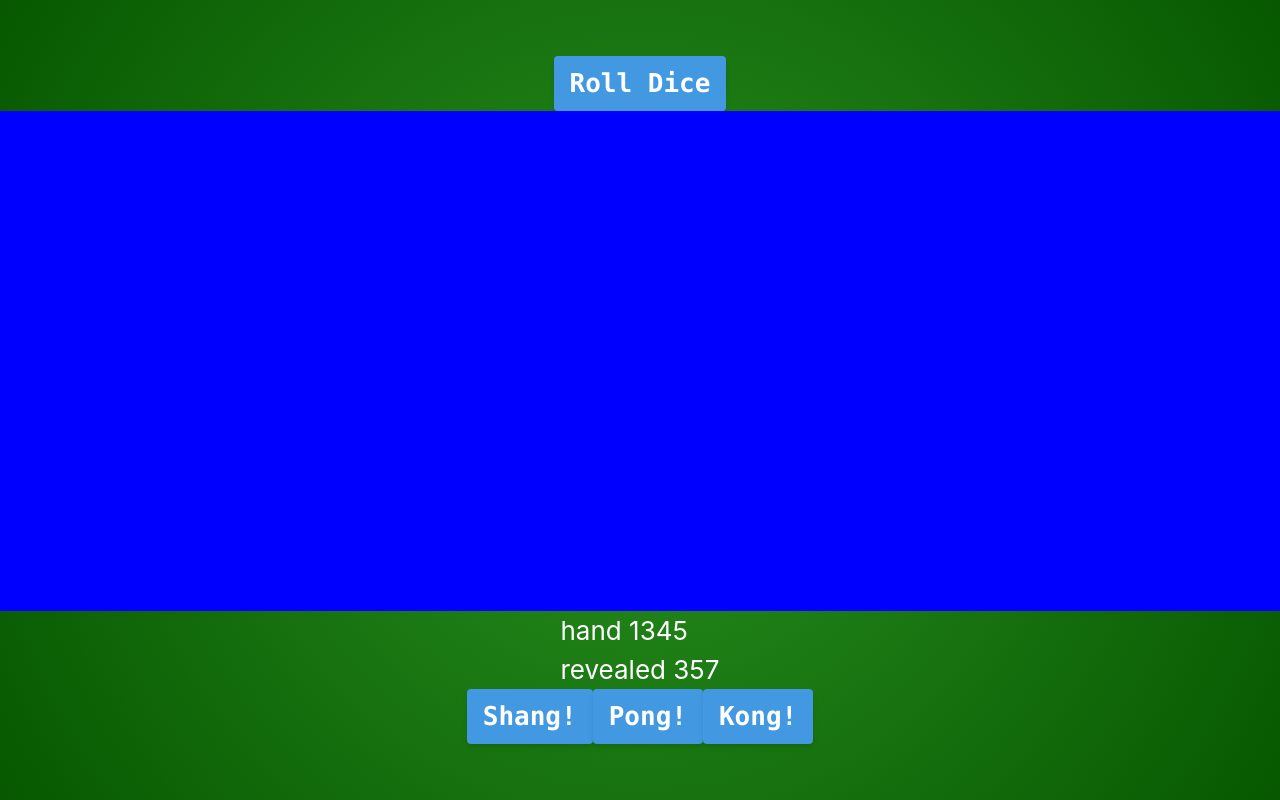
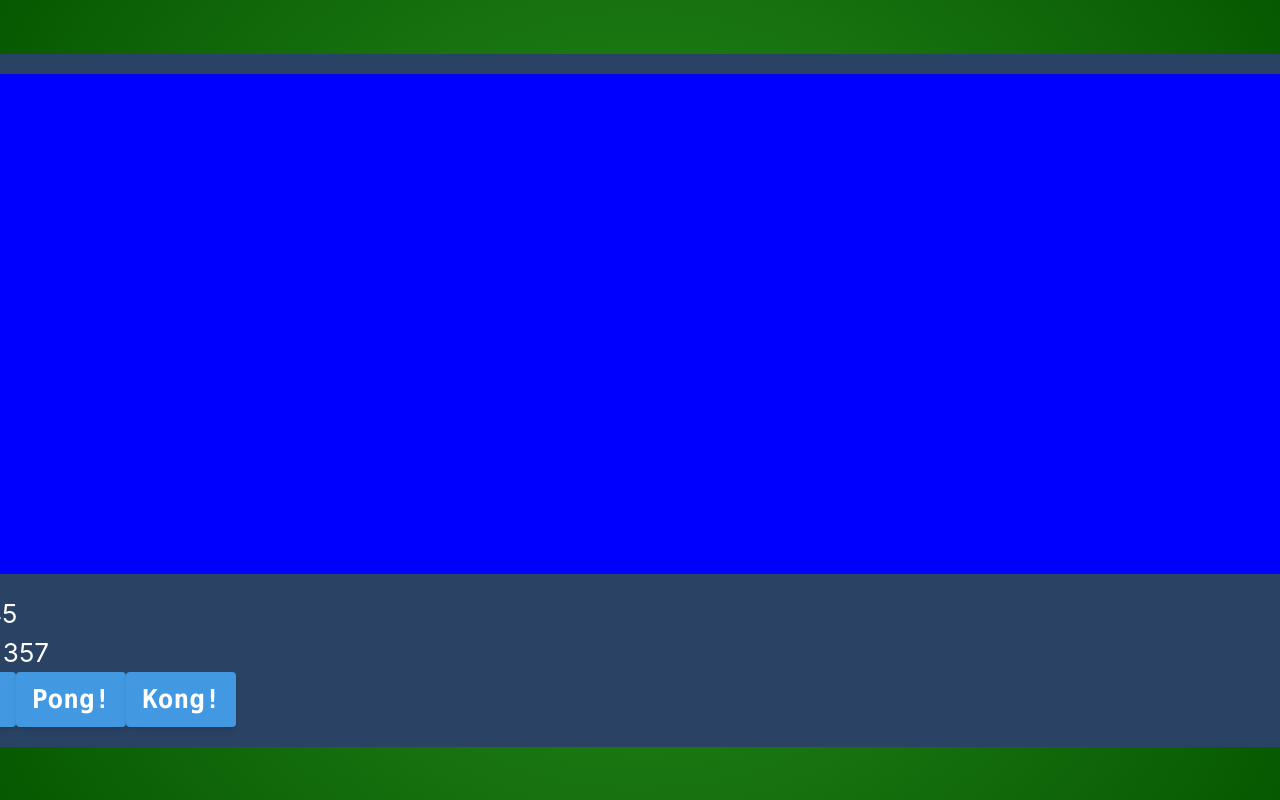
Before and after one commit to Solobrosco/mahjongtable, a React (Create React App) app: page /play in a window 1280 px wide. Shown: the top 800 px of the page. Built offline with nearby package versions, Linux system fonts and the light colour scheme.

Commit message:
Implemented Material UI Grid to Play.tsx

```diff
--- a/src/pages/Play.tsx
+++ b/src/pages/Play.tsx
@@ -4,7 +4,9 @@ import PlayersHand from '../components/Hand';
 import Table from '../components/Table';
 import PlayerFunction from '../features/player/functions/Calls';
 // import {useSelector} from 'react-redux';
-import Dice from '../components/Dice';
+
+// Material UI Grid
+import Grid from '@material-ui/core/Grid';
 
 function Play(){
     // const gamestate = useSelector(state=>false);
@@ -12,12 +14,17 @@ function Play(){
     let r : Array<number> = [3,5,7];
     return(
         <div className="App-header">
-            <Dice/>
-            <div className='flex'>
-                <Table />
+            <div className='w-auto flex bg-blue-900 p-5 justify-center items-center'>
+                <Grid >
+                    <Grid>
+                        <Table />
+                        <div className="pt-5">
+                            <PlayersHand hand={h} revealed={r}/>
+                        </div>
+                        <PlayerFunction />
+                    </Grid>
+                </Grid>
             </div>
-            <PlayersHand hand={h} revealed={r}/>
-            <PlayerFunction />
         </div>
     );
 }
```
